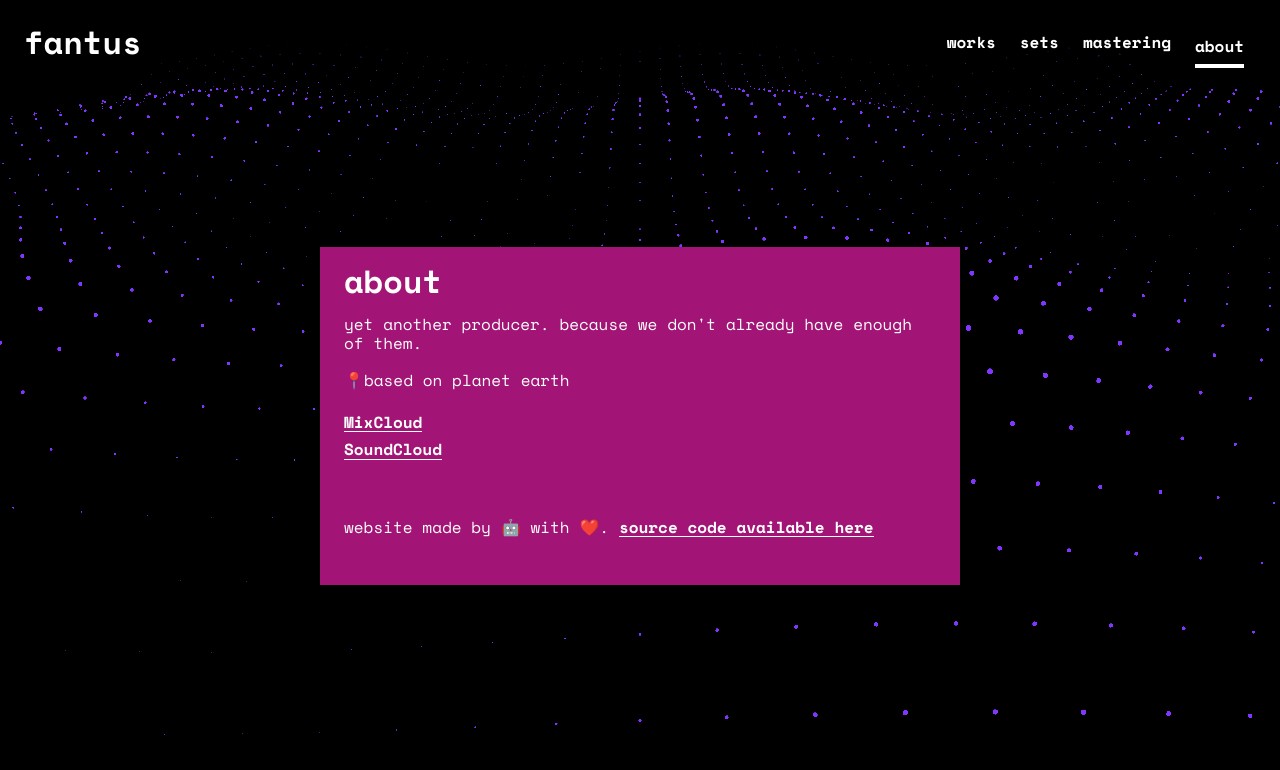
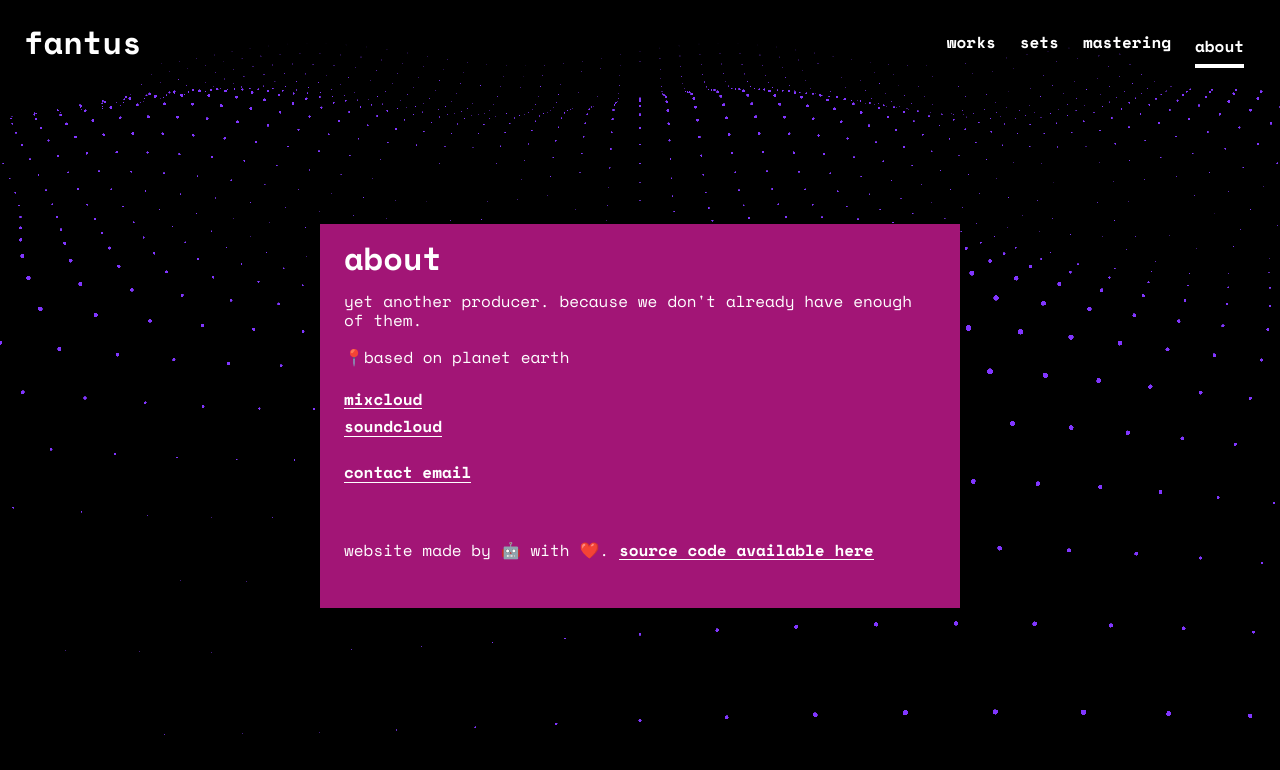
Before and after one commit to cupcakearmy/fantus, a Next.js app: page /about in a window 1280 px wide. Shown: the top 770 px of the page. Built offline with nearby package versions, Linux system fonts and the light colour scheme.

Commit message:
contact details

```diff
--- a/pages/about.tsx
+++ b/pages/about.tsx
@@ -13,10 +13,12 @@ const Home = () => {
 
             </p>
             <p>
-                <a target='_blank' href='https://www.mixcloud.com/fantus/'>MixCloud</a>
+                <a target='_blank' href='https://www.mixcloud.com/fantus/'>mixcloud</a>
                 <br />
-                <a target='_blank' href='https://soundcloud.com/fantus_music'>SoundCloud</a>
+                <a target='_blank' href='https://soundcloud.com/fantus_music'>soundcloud</a>
                 <br />
+                <br />
+                <a target='_blank' href='mailto:hi@fantus.studio'>contact email</a>
             </p>
             <br />
             <p>
```
